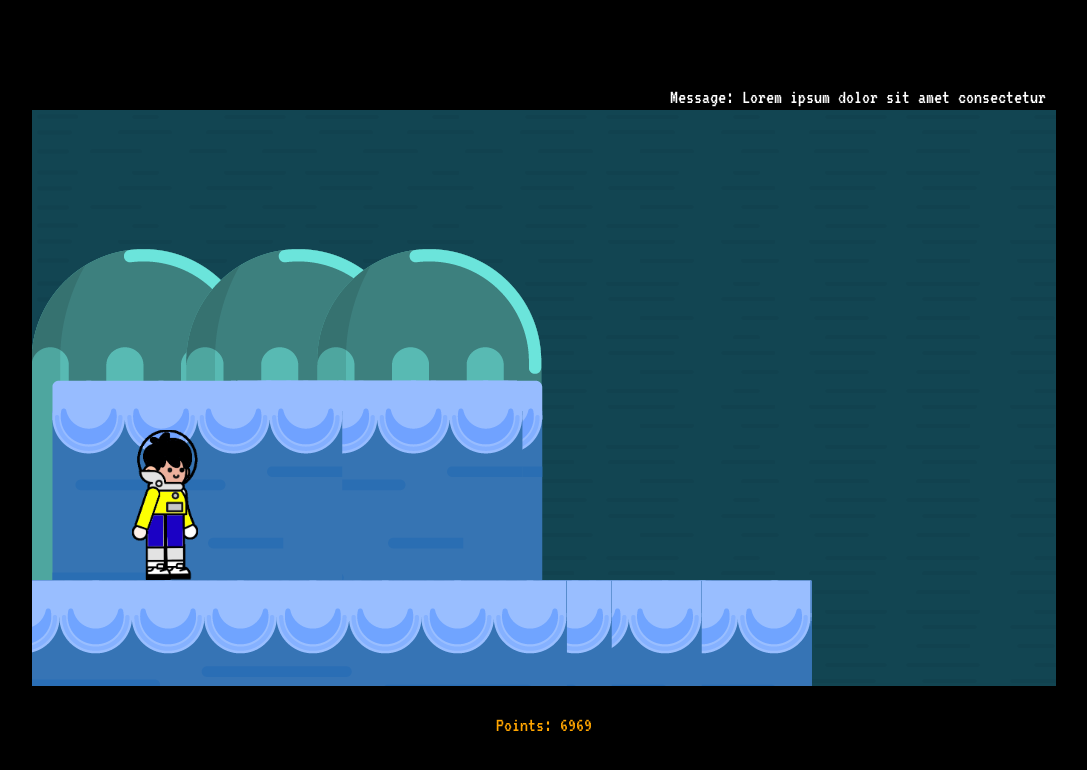
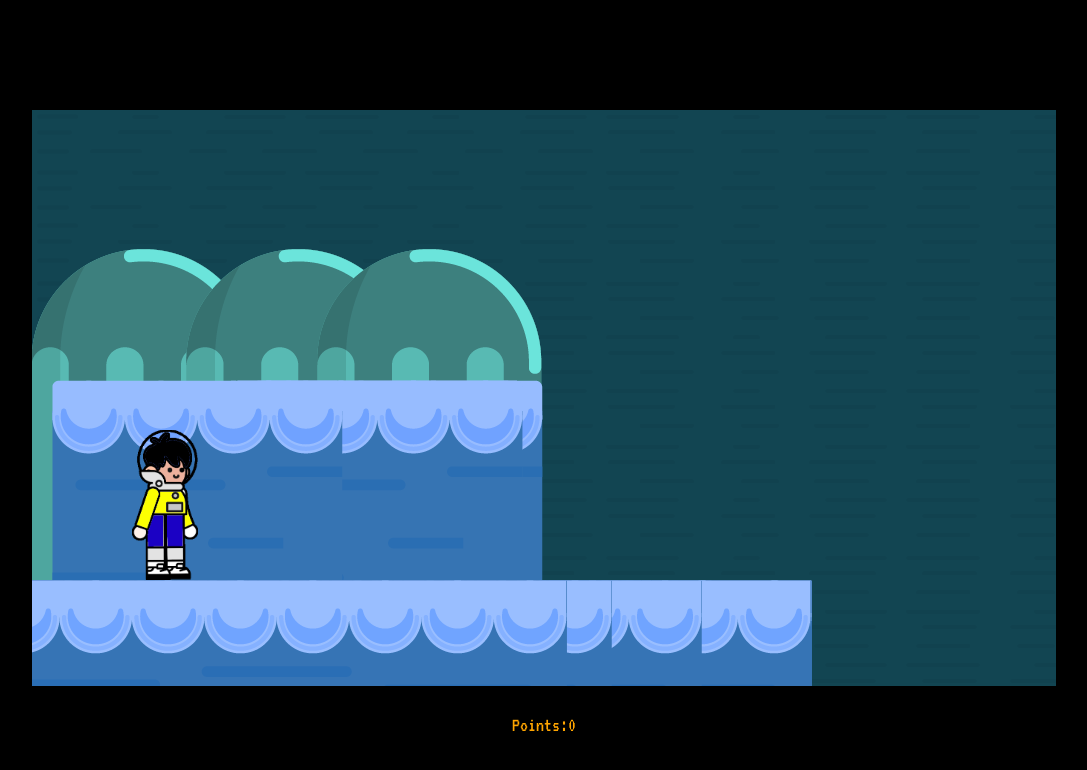
Before and after one commit to rushil1904/Custom-Mario, a website built with webpack: page game/src/index.html in a window 1280 px wide. Shown: the whole page, without its empty margins (96-1183 px from the left). Built offline with nearby package versions, Linux system fonts and the light colour scheme.

Commit message:
JS for text

```diff
--- a/game/src/index.html
+++ b/game/src/index.html
@@ -37,13 +37,13 @@
   </head>
   <body>
     <div class="messages">
-      <p>Message: Lorem ipsum dolor sit amet consectetur</p>
+      <p id="message">Message: Lorem ipsum dolor sit amet consectetur</p>
     </div>
     <div class="canvas">
       <canvas></canvas>
     </div>
     <div class="points">
-      <p>Points: 6969</p>
+      <p id="points"></p>
     </div>
   </body>
 </html>
--- a/game/src/js/canvas.js
+++ b/game/src/js/canvas.js
@@ -413,8 +413,9 @@ function animate() {
       enemy.position.x -= player.speed * 0.6;
     });
   }
+  var message = "";
   if (keys.left.pressed && scrollOffset == 0) {
-    console.log("Life mai hamesha aage badhne ka chotte!!");
+    message = "Life mai hamesha aage badhne ka chotte!!";
   }
 
   // platform collision detection
@@ -498,6 +499,9 @@ function animate() {
   if (player.position.y > canvas.height) {
     init();
   }
+  // Points scored by player
+  document.getElementById("points").innerHTML = "Points:" + scrollOffset;
+  document.getElementById("message").innerHTML = message;
 }
 
 init();
```
Also changed, not shown: game/dist/index.html, game/dist/js/canvas.bundle.js, 1 other file.
